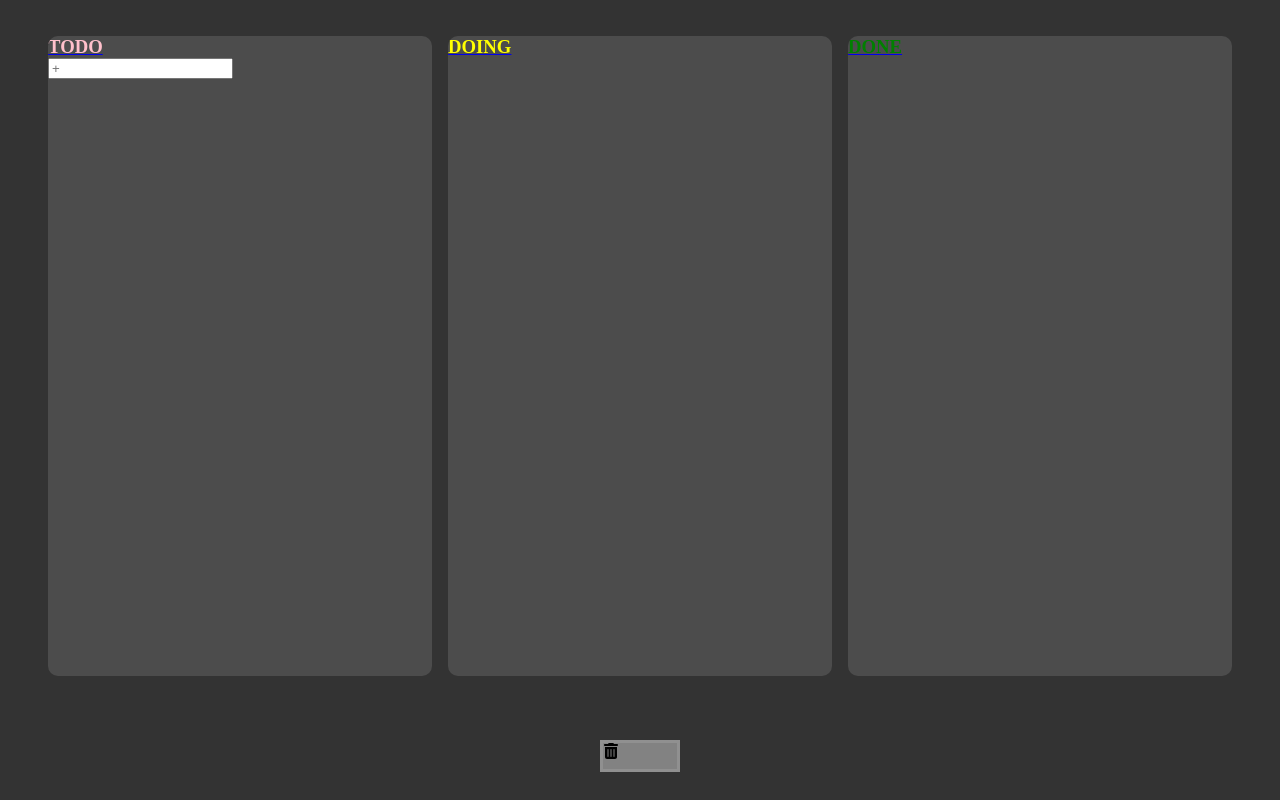
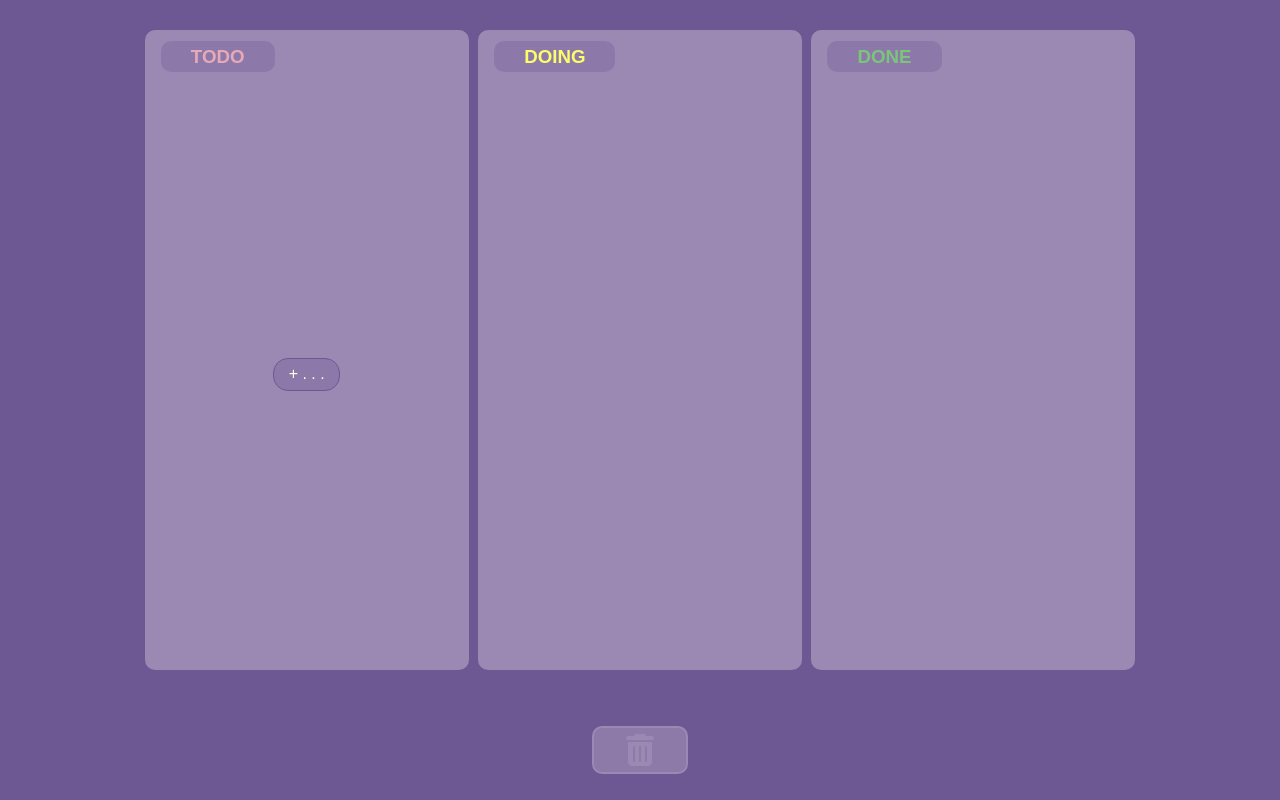
Before and after one commit to annaisakson/kanban-board, a React (Vite) app: page / in a window 1280 px wide. Built offline with nearby package versions, Linux system fonts and the light colour scheme.

Commit message:
design main page

```diff
--- a/src/components/AddNew.jsx
+++ b/src/components/AddNew.jsx
@@ -14,7 +14,7 @@ const AddNew = ({ column, setCards }) => {
 
     // get the date and make a new object with date and text
     if (!text.trim().length) return;
-    const datetime = format(new Date(), "MMMM dd, yyyy - HH:m");
+    const datetime = format(new Date(), "dd MMMM, yyyy - HH:mm");
 
     const newCard = {
       column,
@@ -33,21 +33,19 @@ const AddNew = ({ column, setCards }) => {
 
   return (
     <>
-      <form onSubmit={handleSubmit}>
+      <form className="add-form" onSubmit={handleSubmit}>
         <input
           id="add-input"
           type="text"
           className="add-input"
-          placeholder="+"
+          placeholder="+ . . ."
           onChange={(e) => setText(e.target.value)}
           onClick={() => setAdding(true)}
         ></input>
         {adding && (
-          <div className="button-container">
-            <button type="submit" className="add-button">
-              Add
-            </button>
-          </div>
+          <button type="submit" className="add-button">
+            Add
+          </button>
         )}
       </form>
     </>
--- a/src/components/Board.jsx
+++ b/src/components/Board.jsx
@@ -24,7 +24,7 @@ const Board = ({}) => {
         <Column
           title="TODO"
           column="ToDo"
-          titleColor="pink"
+          titleColor="#e6a9b8"
           cards={cards}
           setCards={setCards}
           setOpenModal={setOpenModal}
@@ -33,7 +33,7 @@ const Board = ({}) => {
         <Column
           title="DOING"
           column="Doing"
-          titleColor="yellow"
+          titleColor="rgb(253, 253, 105)"
           cards={cards}
           setCards={setCards}
           setOpenModal={setOpenModal}
@@ -42,7 +42,7 @@ const Board = ({}) => {
         <Column
           title="DONE"
           column="Done"
-          titleColor="green"
+          titleColor="#7bc57b"
           cards={cards}
           setCards={setCards}
           setOpenModal={setOpenModal}
--- a/src/components/Column.jsx
+++ b/src/components/Column.jsx
@@ -128,8 +128,10 @@ const Column = ({
       onDrop={handleDragEnd}
     >
       <div className="container">
-        <Link to={title}>
-          <h3 style={{ color: titleColor }}>{title}</h3>
+        <Link to={title} className="title">
+          <h3 style={{ color: titleColor }} className="title">
+            <span>{title}</span>
+          </h3>
         </Link>
         {filteredCards.map((c) => {
           return (
--- a/src/components/Delete.jsx
+++ b/src/components/Delete.jsx
@@ -34,7 +34,11 @@ const Delete = ({ setCards }) => {
         onDragLeave={handleDragLeave}
         className={`${!active ? "delete" : "active-delete"}`}
       >
-        {!active ? <FaTrashCan /> : <BsFillTrash2Fill />}
+        {!active ? (
+          <FaTrashCan className="trash" />
+        ) : (
+          <BsFillTrash2Fill className="trash-open" />
+        )}
       </section>
     </>
   );
--- a/src/index.css
+++ b/src/index.css
@@ -4,7 +4,7 @@
 }
 
 body {
-  background-color: #333;
+  background-color: #6e5893;
   height: 100%;
   width: 100%;
 }
@@ -18,79 +18,180 @@ body {
 }
 
 /* BOARD */
-.board-title {
-  color: #333;
-}
-
 .board {
   display: flex;
   justify-content: center;
   align-items: center;
+  max-width: 1000px;
+}
+
+.link,
+.title {
+  text-decoration: none;
+}
+
+.link {
+  color: #fefedf;
+  font-size: 1.5em;
 }
 
 /* COLUMNS */
+.container {
+  width: 100%;
+  height: 100%;
+  display: flex;
+  flex-direction: column;
+}
+
 .column {
-  background-color: #82828250;
+  background-color: #9b89b3;
   height: 80vh;
   width: 30vw;
-  margin: 0.5em;
+  margin: 0.3em;
   border-radius: 10px;
-  overflow: hidden;
+  overflow: auto;
 }
 
 .active-column {
-  background-color: #828282;
+  background-color: #afa4be;
   height: 80vh;
   width: 30vw;
+  border-radius: 10px;
+  overflow: auto;
 }
 
+.drop {
+  margin-top: 1px;
+  height: 5px;
+  width: auto;
+  background-color: pink;
+  opacity: 0;
+}
+
+.active-drop {
+  margin-top: 1px;
+  height: 5px;
+  width: auto;
+  background-color: pink;
+  opacity: 1;
+}
+
+.title {
+  margin: 1px 10px;
+  font-family: Arial, Helvetica, sans-serif;
+  font-weight: bold;
+  margin: 8px;
+}
+
+h3 span {
+  background-color: #6e589350;
+  border-radius: 10px;
+  padding: 5px 30px;
+}
+
+/* CARDS */
 .task-card {
+  margin: 0px 5px;
   font-size: 2rem;
-  background-color: #d6d6d6;
-  padding: 1em;
+  background-color: #fefedf;
+  padding: 0.4em;
   border-radius: 10px;
-  border: 2px solid #828282;
   cursor: move; /* fallback if grab cursor is unsupported */
   cursor: grab;
   cursor: -moz-grab;
   cursor: -webkit-grab;
 }
 
-.time {
-  font-size: 0.4em;
+.task-text {
+  font-family: "Arial Narrow", Arial, sans-serif;
+  margin-bottom: 8px;
+  font-size: 1.6rem;
+  color: #6e5893;
 }
 
-.drop {
-  margin-top: 1px;
-  height: 2px;
-  width: auto;
-  background-color: violet;
-  opacity: 0;
+.time {
+  font-family: "Arial Narrow", Arial, sans-serif;
+  font-size: 0.4em;
+  color: #6e5893;
 }
 
-.active-drop {
-  margin-top: 1px;
-  height: 2px;
-  width: auto;
-  background-color: violet;
-  opacity: 1;
+/* ADD CARDS  */
+.add-form {
+  margin: auto;
+  display: flex;
+  flex-direction: column;
+  justify-content: center;
+  align-items: center;
+}
+
+.add-input {
+  color: #fefedf;
+  margin: 8px 5px;
+  width: 5em;
+  height: 2.5em;
+  border-radius: 15px;
+  background-color: #6e589350;
+  border: 1px solid #6e5893;
+}
+
+.add-input::placeholder {
+  color: #fefedf;
+  text-align: center;
+  font-size: 1rem;
+}
+
+.button-container {
+  margin: auto;
+  border: 1px solid;
+  width: 2.8em;
+}
+.add-button {
+  color: #fefedf;
+  background-color: #6e589350;
+  border: 1px solid #6e5893;
+  padding: 0.5em 1em;
+  border-radius: 10px;
+  width: 4em;
+}
+
+input[type="text"] {
+  transition: width 0.4s ease-in-out;
+}
+
+input[type="text"]:focus {
+  width: 95%;
 }
 
 /* TRASHCAN */
-
 .delete {
-  background-color: #828282;
-  height: 2em;
-  width: 5em;
-  border: 3px solid rgb(144, 144, 144);
+  background-color: #8d7aa9;
+  height: 3em;
+  width: 6em;
+  border: 2px solid #9b89b3;
+  display: flex;
+  border-radius: 10px;
 }
 
 .active-delete {
   background-color: red;
   opacity: 50;
-  height: 2em;
-  width: 5em;
+  height: 3em;
+  width: 6em;
   border: 3px solid red;
+  display: flex;
+  border-radius: 10px;
+}
+
+.trash {
+  color: #9b89b3;
+  margin: auto;
+  font-size: 2rem;
+}
+
+.trash-open {
+  color: #9b89b3;
+  margin: auto;
+  font-size: 2rem;
 }
 
 /* MODAL */
--- a/src/pages/DoingPage.jsx
+++ b/src/pages/DoingPage.jsx
@@ -12,7 +12,7 @@ const DoingPage = ({}) => {
   const { cards, setCards } = useContext(DataContext);
   return (
     <article className="parent-div">
-      <Link to={"/"}>
+      <Link to={"/"} className="link">
         <RiArrowGoBackLine />
       </Link>
       <section className="board">
--- a/src/pages/DonePage.jsx
+++ b/src/pages/DonePage.jsx
@@ -12,7 +12,7 @@ const DonePage = ({}) => {
   const { cards, setCards } = useContext(DataContext);
   return (
     <article className="parent-div">
-      <Link to={"/"}>
+      <Link to={"/"} className="link">
         <RiArrowGoBackLine />
       </Link>
       <section className="board">
--- a/src/pages/TodoPage.jsx
+++ b/src/pages/TodoPage.jsx
@@ -12,7 +12,7 @@ const TodoPage = ({}) => {
   const { cards, setCards } = useContext(DataContext);
   return (
     <article className="parent-div">
-      <Link to={"/"}>
+      <Link to={"/"} className="link">
         <RiArrowGoBackLine />
       </Link>
       <section className="board">
```
